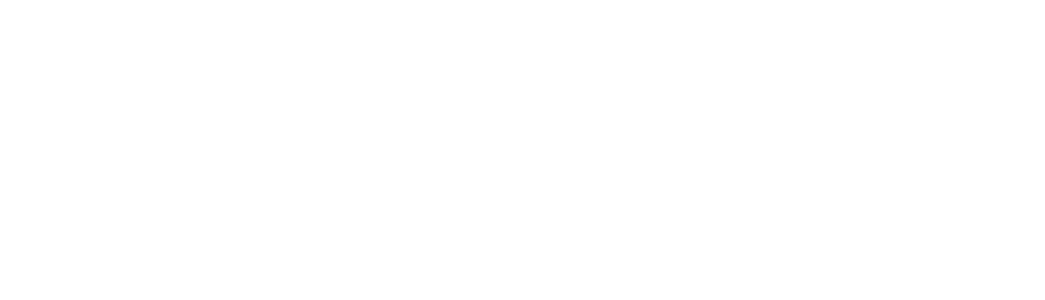
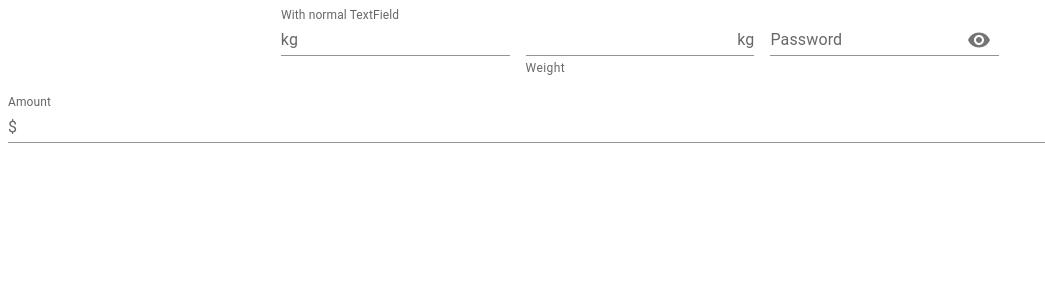
Before and after one commit to brandon121j/brandazon-frontend, a React (Create React App) app: page /admin in a window 1280 px wide. Before the commit this address had no page. Shown: the top 300 px of the page, without its empty margins (0-1045 px from the left). Built offline with nearby package versions, Linux system fonts and the light colour scheme.

Commit message:
Creation of toast.js file to handle all toasts

```diff
--- a/src/App.js
+++ b/src/App.js
@@ -11,38 +11,42 @@
 import Signup from './components/pages/Signup';
 import PrivateRoute from './util/PrivateRoute';
 import { AuthContext } from './context/AuthContext';
+import Admin from './components/pages/Admin';
 
 import 'react-toastify/dist/ReactToastify.css';
 import './App.css';
 
 function App() {
 	const { dispatch, state } = useContext(AuthContext);
+	const loggedIn = state.user;
 
 	useEffect(() => {
 			keepUserLoggedIn();
+	}, []);
 
-	}, [])
-
-	const keepUserLoggedIn = async() => {
-		const userID = window.localStorage.getItem('userID');
-
-		if (userID) {
+	const keepUserLoggedIn = async () => {
+		if (loggedIn) {
 			try {
-			ApiAxios.get('/user-info')
-			.then((payload) =>
+				ApiAxios.get('/user-info').then((payload) =>
 					dispatch({
-				type: "LOGIN",
+						type: 'LOGIN',
 						email: payload.data.user.email,
 						firstName: payload.data.user.firstName,
 						lastName: payload.data.user.lastName,
 						wishlist: payload.data.user.wishlist,
-				cart: payload.data.user.cart
-			}))
-		} catch(err) {console.log(err)}
+						cart: payload.data.user.cart,
+					})
+				);
+			} catch (err) {
+				console.log(err)
 			}
+		} else {
+			dispatch({ type: 'LOGOUT'})
 		}
+	};
 
 	return (
+
 			<div className="App">
 				<ToastContainer theme="dark" />
 				<Router>
@@ -63,6 +67,7 @@
 								</PrivateRoute>
 							}
 						/>
+						<Route path="/admin" element={<Admin />} />
 						<Route path="/sign-in" element={<Signin />} />
 						<Route path="/sign-up" element={<Signup />} />
 						<Route path="/product" element={<Product />} />
@@ -70,6 +75,7 @@
 					</Routes>
 				</Router>
 			</div>
+
 	);
 }
 
--- a/src/components/layout/Header.js
+++ b/src/components/layout/Header.js
@@ -18,7 +18,7 @@
 import Badge from '@material-ui/core/Badge';
 import ApiAxios from '../../util/apiAxios';
 import { AuthContext } from '../../context/AuthContext';
-import { toast } from 'react-toastify'
+import { toastInfo } from '../../util/toast';
 
 const Header = () => {
 	const [anchorEl, setAnchorEl] = React.useState(null);
@@ -49,17 +49,8 @@
 						type: 'LOGOUT',
 					});
 				})
-				.then(() => window.localStorage.removeItem('userID'))
 				.then(() => {
-					toast.info('user signed out', {
-						position: 'top-center',
-						autoClose: 5000,
-						hideProgressBar: false,
-						closeOnClick: true,
-						pauseOnHover: true,
-						draggable: true,
-						progress: undefined,
-					});
+					toastInfo('User logged out!')
 				})
 				.catch((err) => console.log(err));
 		} catch (err) {
--- /dev/null
+++ b/src/components/pages/Admin.js
@@ -0,0 +1,86 @@
+import * as React from 'react';
+import Box from '@mui/material/Box';
+import IconButton from '@mui/material/IconButton';
+import Input from '@mui/material/Input';
+import FilledInput from '@mui/material/FilledInput';
+import OutlinedInput from '@mui/material/OutlinedInput';
+import InputLabel from '@mui/material/InputLabel';
+import InputAdornment from '@mui/material/InputAdornment';
+import FormHelperText from '@mui/material/FormHelperText';
+import FormControl from '@mui/material/FormControl';
+import TextField from '@mui/material/TextField';
+import Visibility from '@mui/icons-material/Visibility';
+import VisibilityOff from '@mui/icons-material/VisibilityOff';
+
+const Admin = () => {
+  const [values, setValues] = React.useState({
+    category: '',
+    brand: '',
+    title: '',
+    description: '',
+    image: '',
+    price: ''
+  });
+
+  const handleChange = (prop) => (event) => {
+    setValues({ ...values, [prop]: event.target.value });
+  };
+
+
+  return (
+          <div>
+        <TextField
+          label="With normal TextField"
+          id="standard-start-adornment"
+          sx={{ m: 1, width: '25ch' }}
+          InputProps={{
+            startAdornment: <InputAdornment position="start">kg</InputAdornment>,
+          }}
+          variant="standard"
+        />
+        <FormControl variant="standard" sx={{ m: 1, mt: 3, width: '25ch' }}>
+          <Input
+            id="standard-adornment-weight"
+            value={values.weight}
+
+            endAdornment={<InputAdornment position="end">kg</InputAdornment>}
+            aria-describedby="standard-weight-helper-text"
+            inputProps={{
+              'aria-label': 'weight',
+            }}
+          />
+          <FormHelperText id="standard-weight-helper-text">Weight</FormHelperText>
+        </FormControl>
+        <FormControl sx={{ m: 1, width: '25ch' }} variant="standard">
+          <InputLabel htmlFor="standard-adornment-password">Password</InputLabel>
+          <Input
+            id="standard-adornment-password"
+            type={values.showPassword ? 'text' : 'password'}
+            value={values.password}
+            endAdornment={
+              <InputAdornment position="end">
+                <IconButton
+                  aria-label="toggle password visibility"
+
+
+                >
+                  {values.showPassword ? <VisibilityOff /> : <Visibility />}
+                </IconButton>
+              </InputAdornment>
+            }
+          />
+        </FormControl>
+        <FormControl fullWidth sx={{ m: 1 }} variant="standard">
+          <InputLabel htmlFor="standard-adornment-amount">Amount</InputLabel>
+          <Input
+            id="standard-adornment-amount"
+            value={values.amount}
+
+            startAdornment={<InputAdornment position="start">$</InputAdornment>}
+          />
+        </FormControl>
+      </div>
+  );
+}
+
+export default Admin;
--- a/src/components/pages/Product.js
+++ b/src/components/pages/Product.js
@@ -1,6 +1,5 @@
 import React, { useContext, useEffect, useState } from 'react';
 import { useLocation, useNavigate, Link } from 'react-router-dom';
-import { toast } from 'react-toastify';
 import CircularProgress from '@mui/material/CircularProgress';
 import { Button, Stack, Box } from '@mui/material';
 import ShoppingCartIcon from '@mui/icons-material/ShoppingCart';
--- a/src/components/pages/Signin.js
+++ b/src/components/pages/Signin.js
@@ -1,11 +1,10 @@
 import { useEffect, useContext } from 'react';
 import { Link, useNavigate } from 'react-router-dom';
-import jwtDecode from 'jwt-decode';
 import SigninHooks from '../hooks/SigninHooks';
 import ApiAxios from '../../util/apiAxios';
 import Layout from '../layout/Layout';
 import { AuthContext } from '../../context/AuthContext';
-import { toast } from "react-toastify";
+import { toastSuccess, toastError } from '../../util/toast';
 
 const Signin = () => {
 	const { dispatch } = useContext(AuthContext);
@@ -30,8 +29,6 @@
 				password,
 			});
 
-			window.localStorage.setItem('userID', payload.data.user.id);
-
 			dispatch({
 				type: "LOGIN",
 				email: payload.data.user.email,
@@ -41,27 +38,11 @@
 				cart: payload.data.user.cart
 			});
 
-			toast.success('user signed in!', {
-				position: 'top-center',
-				autoClose: 5000,
-				hideProgressBar: false,
-				closeOnClick: true,
-				pauseOnHover: true,
-				draggable: true,
-				progress: undefined,
-			});
+			toastSuccess('User logged in!')
 
 			navigate(-1);
 		} catch (err) {
-			toast.error(err.response.data.error, {
-				position: 'top-center',
-				autoClose: 5000,
-				hideProgressBar: false,
-				closeOnClick: true,
-				pauseOnHover: true,
-				draggable: true,
-				progress: undefined,
-			});
+			toastError(err.response.data.error)
 
 		}
 	}
--- a/src/components/pages/Signup.js
+++ b/src/components/pages/Signup.js
@@ -7,7 +7,7 @@
 import PasswordHooks from '../hooks/PasswordHooks';
 import EmailHooks from '../hooks/EmailHooks';
 import Layout from '../layout/Layout'
-import { toast } from "react-toastify";
+import {toastSuccess, toastError} from '../../util/toast'
 
 
 
@@ -49,27 +49,11 @@
 				password,
 			});
 
-			toast.success('Account created!', {
-				position: 'top-center',
-				autoClose: 5000,
-				hideProgressBar: false,
-				closeOnClick: true,
-				pauseOnHover: true,
-				draggable: true,
-				progress: undefined,
-			});
+			toastSuccess('Account created!')
 
 			navigate('/sign-in');
 		} catch (err) {
-			toast.error(err.response.data.error, {
-				position: 'top-center',
-				autoClose: 5000,
-				hideProgressBar: false,
-				closeOnClick: true,
-				pauseOnHover: true,
-				draggable: true,
-				progress: undefined,
-			});
+			toastError(err.response.data.error)
 			console.log(err.response.data)
 		}
 	}
--- a/src/context/AuthContext.js
+++ b/src/context/AuthContext.js
@@ -41,7 +41,7 @@
 
 function AuthContextComponent({ children }) {
     const [state, dispatch] = useReducer(reducer, initialState);
-
+    console.log(state);
     return (
         <AuthContext.Provider value={{ state, dispatch }}>
             {children}
--- a/src/util/PrivateRoute.js
+++ b/src/util/PrivateRoute.js
@@ -1,11 +1,13 @@
-import React from 'react';
+import React, { useContext } from 'react';
 import { Navigate, useLocation } from 'react-router-dom';
+import {AuthContext} from '../context/AuthContext';
 
 function PrivateRoute({ children }) {
-	const userID = window.localStorage.getItem('userID');
+	const { state } = useContext(AuthContext);
+	const loggedIn = state.user;
 	const location = useLocation();
 
-	if (userID) {
+	if (loggedIn) {
 		return children;
 	} else {
 		return <Navigate to="/sign-in" state={{ from: location }} />;
--- /dev/null
+++ b/src/util/toast.js
@@ -0,0 +1,37 @@
+import { toast } from "react-toastify";
+
+export const toastSuccess = (message) => {
+    toast.success(`${message}`, {
+        position: 'top-center',
+        autoClose: 5000,
+        hideProgressBar: false,
+        closeOnClick: true,
+        pauseOnHover: true,
+        draggable: true,
+        progress: undefined,
+    });
+}
+
+export const toastError = (message) => {
+    toast.error(`${message}`, {
+        position: 'top-center',
+        autoClose: 5000,
+        hideProgressBar: false,
+        closeOnClick: true,
+        pauseOnHover: true,
+        draggable: true,
+        progress: undefined,
+    });
+}
+
+export const toastInfo = (message) => {
+    toast.info(`${message}`, {
+        position: 'top-center',
+        autoClose: 5000,
+        hideProgressBar: false,
+        closeOnClick: true,
+        pauseOnHover: true,
+        draggable: true,
+        progress: undefined,
+    });
+}
```
Lines whose indentation alone changed are shown as unchanged.
